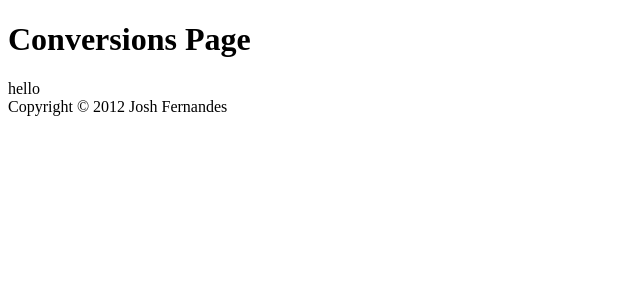
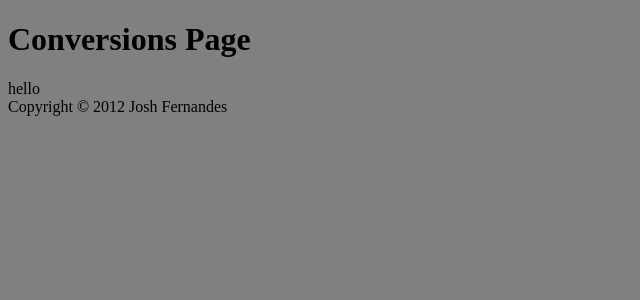
Before and after one commit to jmfernandes/conversions-page, a Flask app: page / in a window 1280 px wide. Shown: the top 300 px of the page, without its empty margins (0-640 px from the left). Run offline with Flask 2, Linux system fonts and the light colour scheme.

Commit message:
using css style sheet

```diff
--- a/templates/conversion.html
+++ b/templates/conversion.html
@@ -2,7 +2,7 @@
 <html>
     <head>
         <h1>Conversions Page</h1>
-        <link rel="stylesheet" type="text/css" href="file:///Users/josh/Heroku/Conversion/static/test.css" />
+        <link rel="stylesheet" type="text/css" href="static/test.css" />
         <title>Conversions Page</title>
         </style>
     </head>
--- /dev/null
+++ b/templates/static/test.css
@@ -0,0 +1,3 @@
+body{ background-color: gray;}
+p { color: blue; }
+h3{ color: white; }
```
